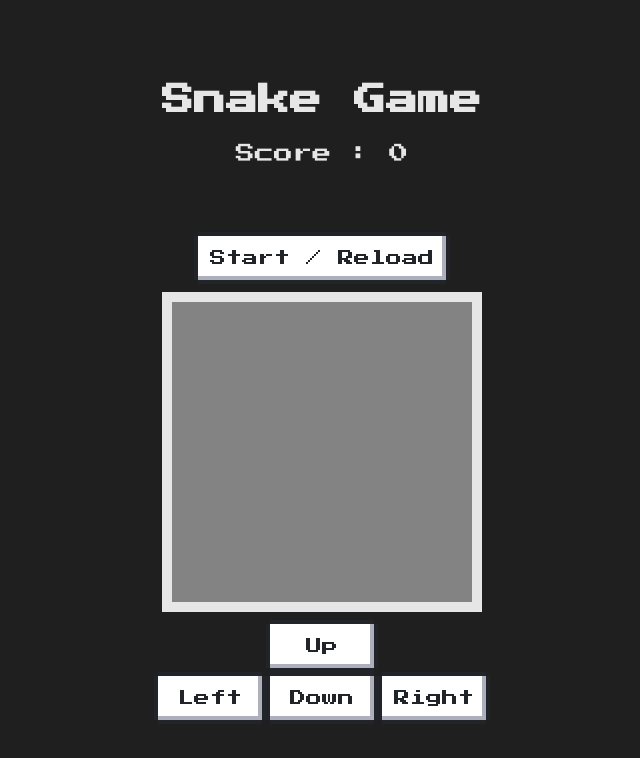
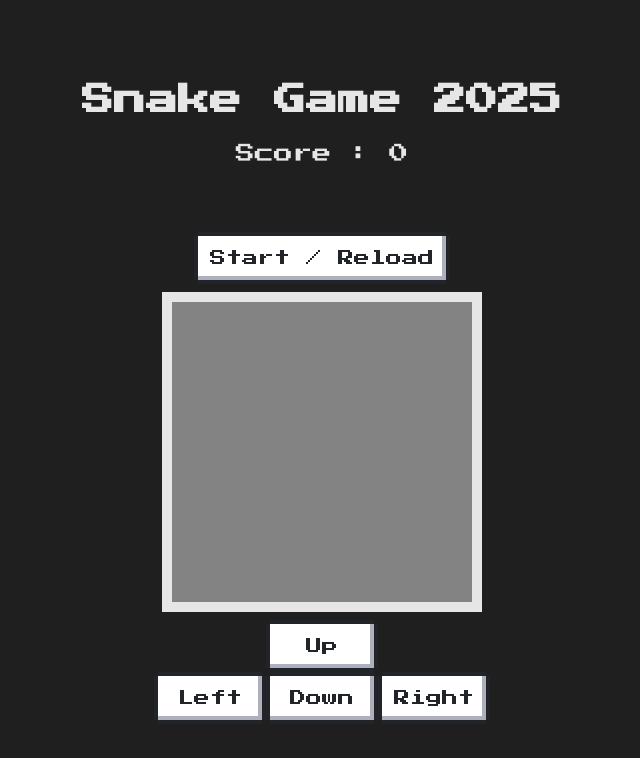
Before and after one commit to RickHalmoguera/snake-game, a plain HTML site: page index.html in a window 1280 px wide. Shown: the whole page, without its empty margins (318-958 px from the left). Drawn offline with nearby package versions, Linux system fonts and the light colour scheme.

Commit message:
CHANGE: Change h1 en html

```diff
--- a/index.html
+++ b/index.html
@@ -9,7 +9,7 @@
     <title>Snake Game</title>
 </head>
 <body>
-    <h1>Snake Game</h1>
+    <h1>Snake Game 2025</h1>
     <p> Score : <span id="score">0</span></p>
     <p id="winLoseText"></p>
     <button class="nes-btn" id="StartBtn">Start / Reload</button>
```
